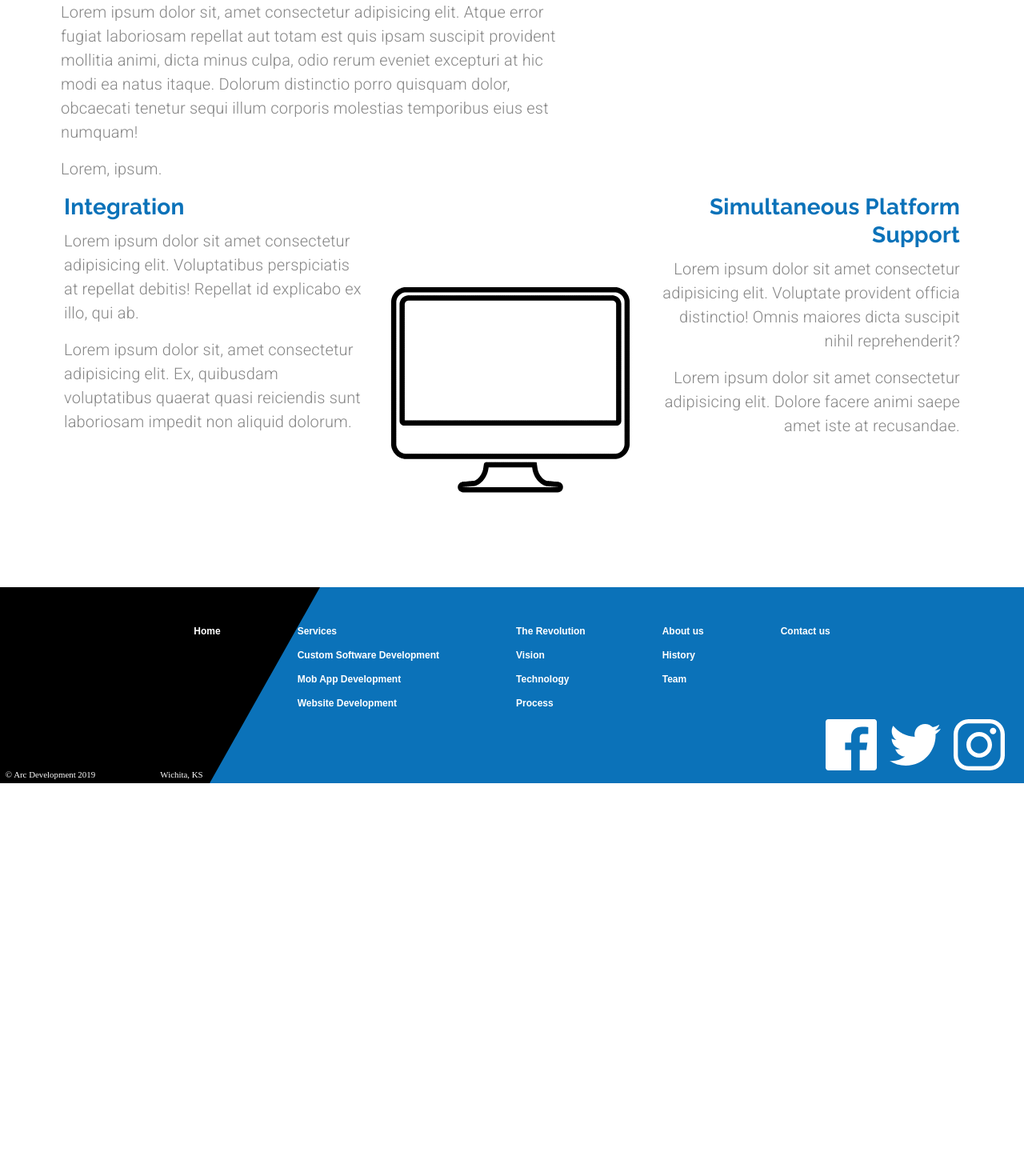
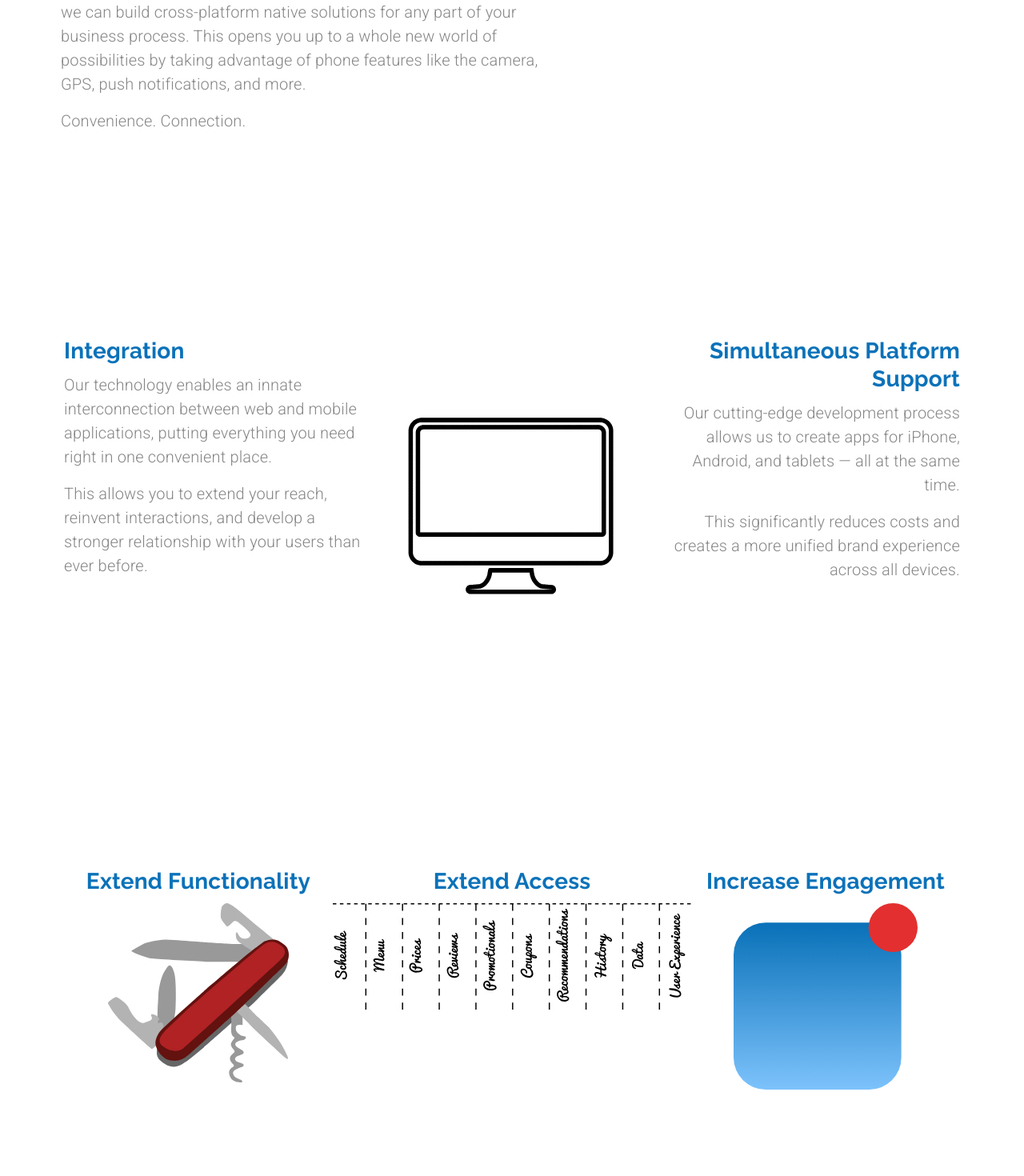
Before and after one commit to dejanV91/materialUiPractice, a React (Create React App) app: page /mobile in a window 1280 px wide. Shown: the part 280-1750 px from the top of the page at 80% size. Before the commit the page ends 1259 px from the top, so only its background shows below. Built offline with nearby package versions, Linux system fonts and the light colour scheme.

Commit message:
Finish mobile app responsive

```diff
--- a/src/components/MobileApps.js
+++ b/src/components/MobileApps.js
@@ -11,6 +11,11 @@
 
 import forwardArrow from "../assets/forwardArrow.svg";
 import backArrow from "../assets/backArrow.svg";
+import swiss from "../assets/swissKnife.svg";
+import access from "../assets/extendAccess.svg";
+import engagement from "../assets/increaseEngagement.svg";
+
+import CallToAction from "./ui/CallToAction";
 
 import integrationAnimation from "../animations/integrationAnimation/data.json";
 
@@ -36,11 +41,12 @@
   const { classes } = useStyles();
   const theme = useTheme();
   const matchesMD = useMediaQuery(theme.breakpoints.down("lg"));
-  const matchesXS = useMediaQuery(theme.breakpoints.down("md"));
+  const matchesSM = useMediaQuery(theme.breakpoints.down("md"));
+  const matchesXS = useMediaQuery(theme.breakpoints.down("sm"));
 
   const defaultOptions = {
     loop: true,
-    autoplay: true,
+    autoplay: false,
     animationData: integrationAnimation,
     rendererSettings: {
       preserveAspectRatio: "xMidYMid slice",
@@ -53,7 +59,7 @@
         item
         container
         direction="row"
-        justifyContent={matchesMD ? "center" : undefined}
+        justify={matchesMD ? "center" : undefined}
         className={classes.rowContainer}
         style={{ marginTop: matchesXS ? "1em" : "2em" }}
       >
@@ -66,20 +72,20 @@
             <IconButton
               style={{ backgroundColor: "transparent" }}
               component={Link}
-              to="/customs"
-              onClick={() => {
-                props.setSelectedIndex(1);
-              }}
+              to="/customsoftware"
+              onClick={() => props.setSelectedIndex(1)}
             >
-              <img src={backArrow} alt="back to custom development page" />
+              <img
+                src={backArrow}
+                alt="Back to Custom Software Development Page"
+              />
             </IconButton>
           </Grid>
         </Hidden>
-
         <Grid item container direction="column" className={classes.heading}>
           <Grid item>
-            <Typography variant="h2" align={matchesMD ? "center" : undefined}>
-              Mobile App Development
+            <Typography align={matchesMD ? "center" : undefined} variant="h2">
+              iOS/Android App Development
             </Typography>
           </Grid>
           <Grid item>
@@ -88,27 +94,25 @@
               variant="body1"
               paragraph
             >
-              Lorem, ipsum dolor sit amet consectetur adipisicing elit. Esse
-              quos vitae perspiciatis!
+              Mobile apps allow you to take your tools on the go.
             </Typography>
             <Typography
               align={matchesMD ? "center" : undefined}
               variant="body1"
               paragraph
             >
-              Lorem ipsum dolor sit, amet consectetur adipisicing elit. Atque
-              error fugiat laboriosam repellat aut totam est quis ipsam suscipit
-              provident mollitia animi, dicta minus culpa, odio rerum eveniet
-              excepturi at hic modi ea natus itaque. Dolorum distinctio porro
-              quisquam dolor, obcaecati tenetur sequi illum corporis molestias
-              temporibus eius est numquam!
+              Whether you want an app for your customers, employees, or
+              yourself, we can build cross-platform native solutions for any
+              part of your business process. This opens you up to a whole new
+              world of possibilities by taking advantage of phone features like
+              the camera, GPS, push notifications, and more.
             </Typography>
             <Typography
               align={matchesMD ? "center" : undefined}
               variant="body1"
               paragraph
             >
-              Lorem, ipsum.
+              Convenience. Connection.
             </Typography>
           </Grid>
         </Grid>
@@ -118,60 +122,145 @@
               style={{ backgroundColor: "transparent" }}
               component={Link}
               to="/websites"
-              onClick={() => {
-                props.setSelectedIndex(3);
-              }}
+              onClick={() => props.setSelectedIndex(3)}
             >
               <img
                 src={forwardArrow}
-                alt="Forward to Websites Development page"
+                alt="Forward to Website Development Page"
               />
             </IconButton>
           </Grid>
         </Hidden>
       </Grid>
-      <Grid item container direction="row" className={classes.rowContainer}>
+      <Grid
+        item
+        container
+        direction={matchesSM ? "column" : "row"}
+        style={{ marginTop: "15em", marginBottom: "15em" }}
+        className={classes.rowContainer}
+      >
         <Grid item container direction="column" md>
           <Grid item>
-            <Typography variant="h4" gutterBottom>
+            <Typography
+              align={matchesSM ? "center" : undefined}
+              variant="h4"
+              gutterBottom
+            >
               Integration
             </Typography>
           </Grid>
           <Grid item>
-            <Typography variant="body1" paragraph>
-              Lorem ipsum dolor sit amet consectetur adipisicing elit.
-              Voluptatibus perspiciatis at repellat debitis! Repellat id
-              explicabo ex illo, qui ab.
+            <Typography
+              align={matchesSM ? "center" : undefined}
+              variant="body1"
+              paragraph
+            >
+              Our technology enables an innate interconnection between web and
+              mobile applications, putting everything you need right in one
+              convenient place.
             </Typography>
-            <Typography variant="body1" paragraph>
-              Lorem ipsum dolor sit, amet consectetur adipisicing elit. Ex,
-              quibusdam voluptatibus quaerat quasi reiciendis sunt laboriosam
-              impedit non aliquid dolorum.
+            <Typography
+              align={matchesSM ? "center" : undefined}
+              variant="body1"
+              paragraph
+            >
+              This allows you to extend your reach, reinvent interactions, and
+              develop a stronger relationship with your users than ever before.
             </Typography>
           </Grid>
         </Grid>
         <Grid item md>
-          <Lottie options={defaultOptions} isStopped={true}></Lottie>
+          <Lottie
+            options={defaultOptions}
+            isStopped={true}
+            style={{ maxWidth: "20em" }}
+          />
         </Grid>
         <Grid item container direction="column" md>
           <Grid item>
-            <Typography align="right" variant="h4" gutterBottom>
+            <Typography
+              align={matchesSM ? "center" : "right"}
+              variant="h4"
+              gutterBottom
+            >
               Simultaneous Platform Support
             </Typography>
           </Grid>
           <Grid item>
-            <Typography align="right" variant="body1" paragraph>
-              Lorem ipsum dolor sit amet consectetur adipisicing elit. Voluptate
-              provident officia distinctio! Omnis maiores dicta suscipit nihil
-              reprehenderit?
+            <Typography
+              align={matchesSM ? "center" : "right"}
+              variant="body1"
+              paragraph
+            >
+              Our cutting-edge development process allows us to create apps for
+              iPhone, Android, and tablets — all at the same time.
             </Typography>
-            <Typography align="right" variant="body1" paragraph>
-              Lorem ipsum dolor sit amet consectetur adipisicing elit. Dolore
-              facere animi saepe amet iste at recusandae.
+            <Typography
+              align={matchesSM ? "center" : "right"}
+              variant="body1"
+              paragraph
+            >
+              This significantly reduces costs and creates a more unified brand
+              experience across all devices.
             </Typography>
           </Grid>
         </Grid>
       </Grid>
+      <Grid
+        item
+        container
+        direction={matchesMD ? "column" : "row"}
+        className={classes.rowContainer}
+        style={{ marginBottom: "15em" }}
+      >
+        <Grid item container direction="column" alignItems="center" md>
+          <Grid item>
+            <Typography align="center" variant="h4" gutterBottom>
+              Extend Functionality
+            </Typography>
+          </Grid>
+          <Grid item>
+            <img src={swiss} alt="swiss army knife" />
+          </Grid>
+        </Grid>
+        <Grid
+          item
+          container
+          direction="column"
+          alignItems="center"
+          md
+          style={{
+            marginTop: matchesMD ? "10em" : 0,
+            marginBottom: matchesMD ? "10em" : 0,
+          }}
+        >
+          <Grid item>
+            <Typography align="center" variant="h4" gutterBottom>
+              Extend Access
+            </Typography>
+          </Grid>
+          <Grid item>
+            <img
+              src={access}
+              alt="tear-one-off sign"
+              style={{ maxWidth: matchesXS ? "20em" : "28em" }}
+            />
+          </Grid>
+        </Grid>
+        <Grid item container direction="column" alignItems="center" md>
+          <Grid item>
+            <Typography align="center" variant="h4" gutterBottom>
+              Increase Engagement
+            </Typography>
+          </Grid>
+          <Grid item>
+            <img src={engagement} alt="app with notification" />
+          </Grid>
+        </Grid>
+      </Grid>
+      <Grid item>
+        <CallToAction setValue={props.setValue} />
+      </Grid>
     </Grid>
   );
 }
```
